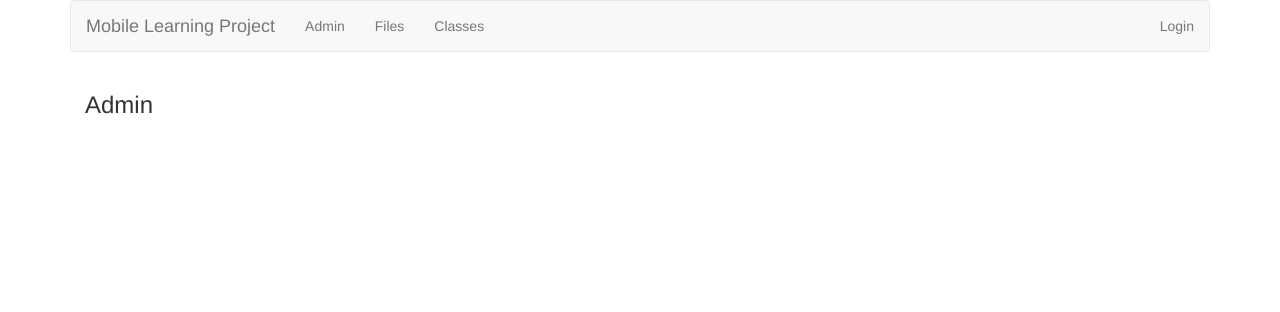
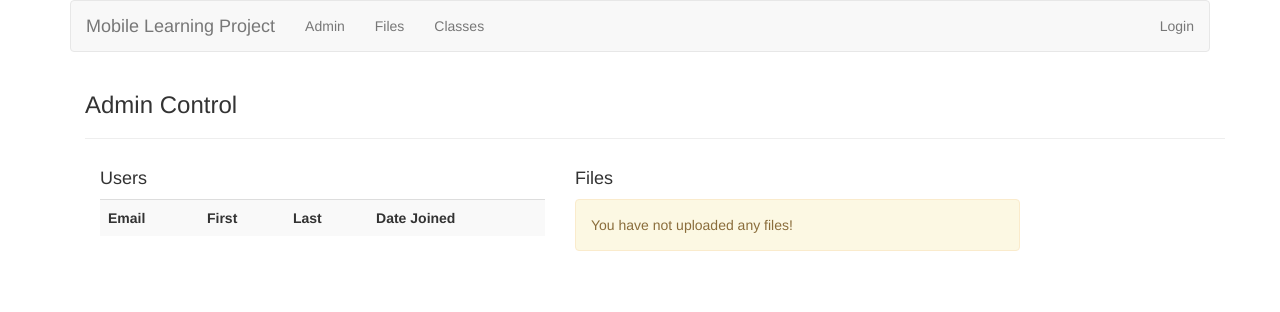
Before and after one commit to kfarr2/mlp, a Django app: template mlp/templates/users/admin.html in a window 1280 px wide. Shown: the top 312 px of the page. Run offline with Django 3.2, Linux system fonts and the light colour scheme; the template is opened without the code that fills it, so the values that code supplies are empty; some libraries are stand-ins or nearby versions.

Commit message:
added admin and edit page for users

```diff
--- a/mlp/templates/users/admin.html
+++ b/mlp/templates/users/admin.html
@@ -2,6 +2,43 @@
 {% load arc %}
 {% block content %}
 <div class="container">
-    <h3>Admin</h3>
+    <h3>Admin Control</h3>
+    <hr />
+    <div class="col-md-5">
+        <h4>Users</h4>
+        <table class="table table-striped">
+            <tr>
+                <td><strong/>Email</td>
+                <td><strong/>First</td>
+                <td><strong/>Last</td>
+                <td><strong/>Date Joined</td>
+            </tr>
+        {% if users %}
+            {% for user in users %}
+                <tr>
+                    <td>{{ user.email }}</td>
+                    <td>{{ user.first_name }}</td>
+                    <td>{{ user.last_name }}</td>
+                    <td>{{ user.date_joined|date }}</td>
+                </tr>
+            {% endfor %}
+        {% endif %}
+        </table>
+    </div>
+
+    <div class="col-md-5">
+        <h4>Files</h4>
+        <div class="file-list">
+            <table class="table table-bordered">
+            {% for file in files %}
+                <tr>{% include "files/_file.html" %}</tr>
+            {% empty %}
+                <div class="alert alert-warning">
+                    You have not uploaded any files!
+                </div>
+            {% endfor %}
+            </table>
+        </div>
+    </div>
 </div>
 {% endblock %}
```
Also changed, not shown: mlp/templates/users/edit.html (+15 -1 lines).
